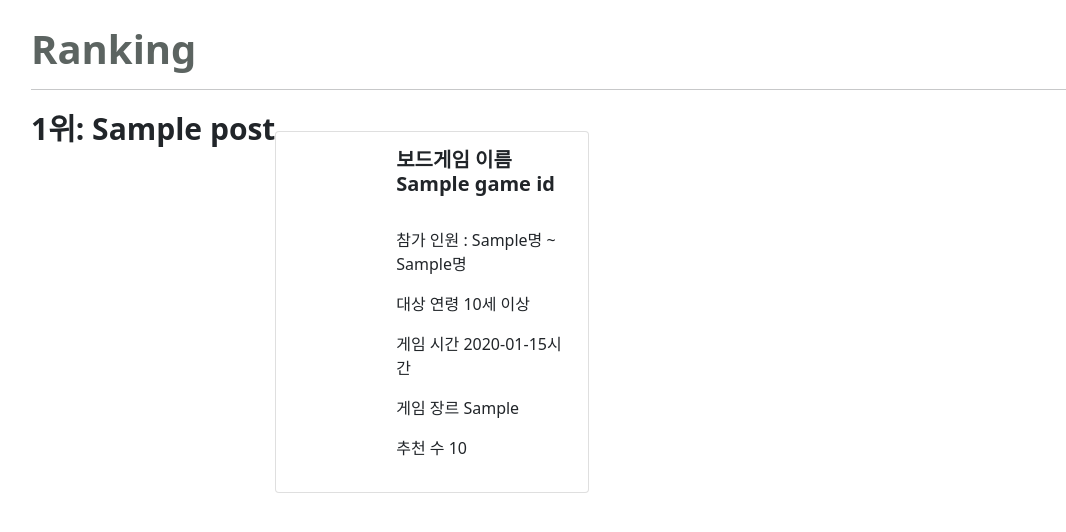
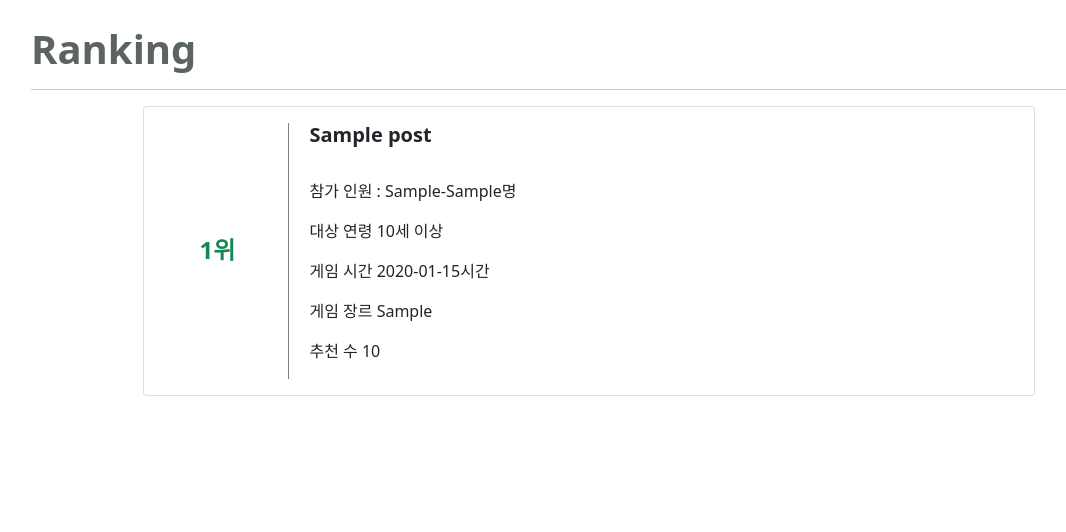
Before and after one commit to J1Yun/board-game-guide, a Django app: template BoardGameGuide/boardgame/templates/rank.html in a window 1280 px wide. Shown: the part 211-743 px from the top of the page, without its empty margins (51-1117 px from the left). Run offline with Django 3.2, Linux system fonts and the light colour scheme; the template is opened without the code that fills it: most values are stand-ins (such as "Sample title", 1, 10 or a date in 2020).

Commit message:
Update rank.html

```diff
--- a/BoardGameGuide/boardgame/templates/rank.html
+++ b/BoardGameGuide/boardgame/templates/rank.html
@@ -6,31 +6,33 @@
   </div>
   <hr />
   <div class="ranking">
-    <div class="top-ranking" style="float: left">
+    <div class="top-ranking">
       {% for post in gameList %}
-      <div class="top"><b>{{forloop.counter}}위: {{post.name}} </b></div>
-      {% endfor %}
-    </div>
-    <div class="ranks" style="float: left">
-      <div class="card mb-3" style="max-width: 800px;">
-        <div class="row g-0">
-          <div class="col-md-4">
-            <img src="" alt="" class="col-12">
+      <div class="card" style="width: 80%; margin: 5px auto">
+        <div class="card-body">
+          <div style="float: left; width: 13%; position: absolute; top: 45%; text-align: center">
+            <h4 style="color: #198754"><b>{{forloop.counter}}위</b></h4>
           </div>
-          <div class="col-md-8">
-            <div class="card-body">
-              <h5 class="card-title"><b>보드게임 이름 {{post.game_id.name}}</b></h5><br>
-              <p class="card-text">참가 인원 : {{post.game_id.l_participant}}명 ~ {{post.game_id.h_participant}}명</p>
-              <p>대상 연령  {{post.game_id.age}}세 이상</p>
-              <p>게임 시간  {{post.game_id.runtime}}시간</p>
-              <p>게임 장르  {{post.game_id.get_genre_display}}</p>
-              <p>추천 수  {{post.game_id.likes}}</p>
-            </div>
+          <div style="float: right; width: 85%; border-left: 1px solid grey; padding-left: 20px">
+            <h5 class="card-title"><b>{{post.name}}</b></h5>
+            <br />
+            <p class="card-text">
+              참가 인원 : <span class="game-lparticipant">{{post.l_participant}}</span>-<span class="game-hparticipant"
+                >{{post.h_participant}}</span
+              >명
+            </p>
+            <p>대상 연령 <span class="game-age">{{post.age}}</span>세 이상</p>
+            <p>게임 시간 <span class="game-runtime">{{post.runtime}}</span>시간</p>
+            <p>게임 장르 <span class="game-genre" style="display: none">{{post.genre}}</span>{{post.get_genre_display}}</p>
+            <p>추천 수 {{post.likes}}</p>
           </div>
         </div>
       </div>
+      {% endfor %}
     </div>
   </div>
 </div>
 
+<style></style>
+
 {% endblock %}
```
